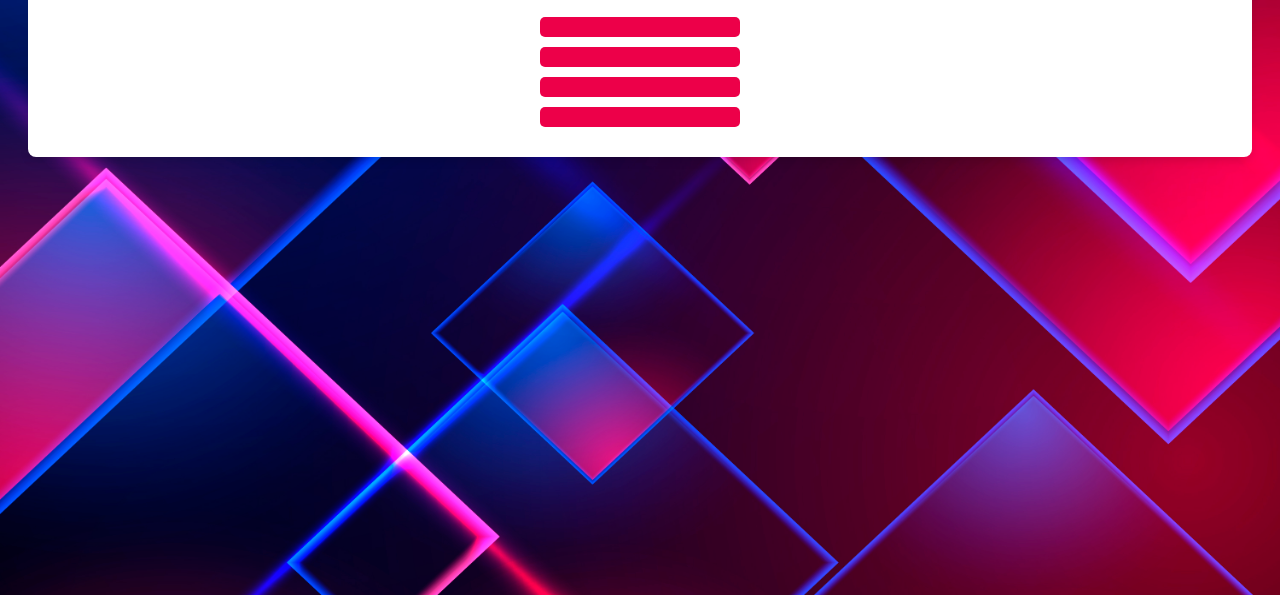
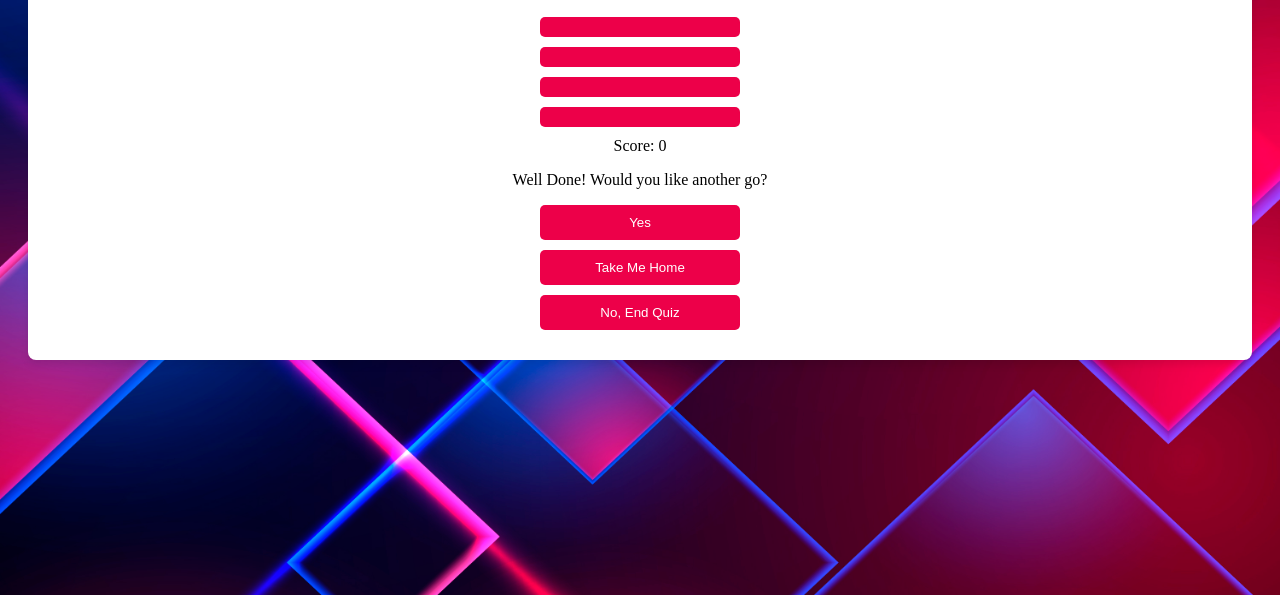
Before and after one commit to OJarvey/cricket-mastermind-quiz-pp2, a plain HTML site: page facts.html in a window 1280 px wide. Shown: the part 205-800 px from the top of the page. Drawn offline with Linux system fonts and the light colour scheme.

Commit message:
Added timer, score and play again components

```diff
--- a/facts.html
+++ b/facts.html
@@ -54,6 +54,15 @@
         <button id="answer3" onclick="checkAnswer(2)"></button>
         <button id="answer4" onclick="checkAnswer(3)"></button>
 
+        <div>Score: <span id="score">0</span></div>
+        <div id="playAgain">
+          <p>Well Done! Would you like another go?</p>
+          <button onclick="endgameOption(0)">Yes</button>
+          <button id="homeButton" onclick="goHome()">Take Me Home</button>
+          <button onclick="endgameOption(1)">No, End Quiz</button>
+
+        </div>
+
         <style>
             body {
               background-image: url('assets/images/background-img.jpg');
```
